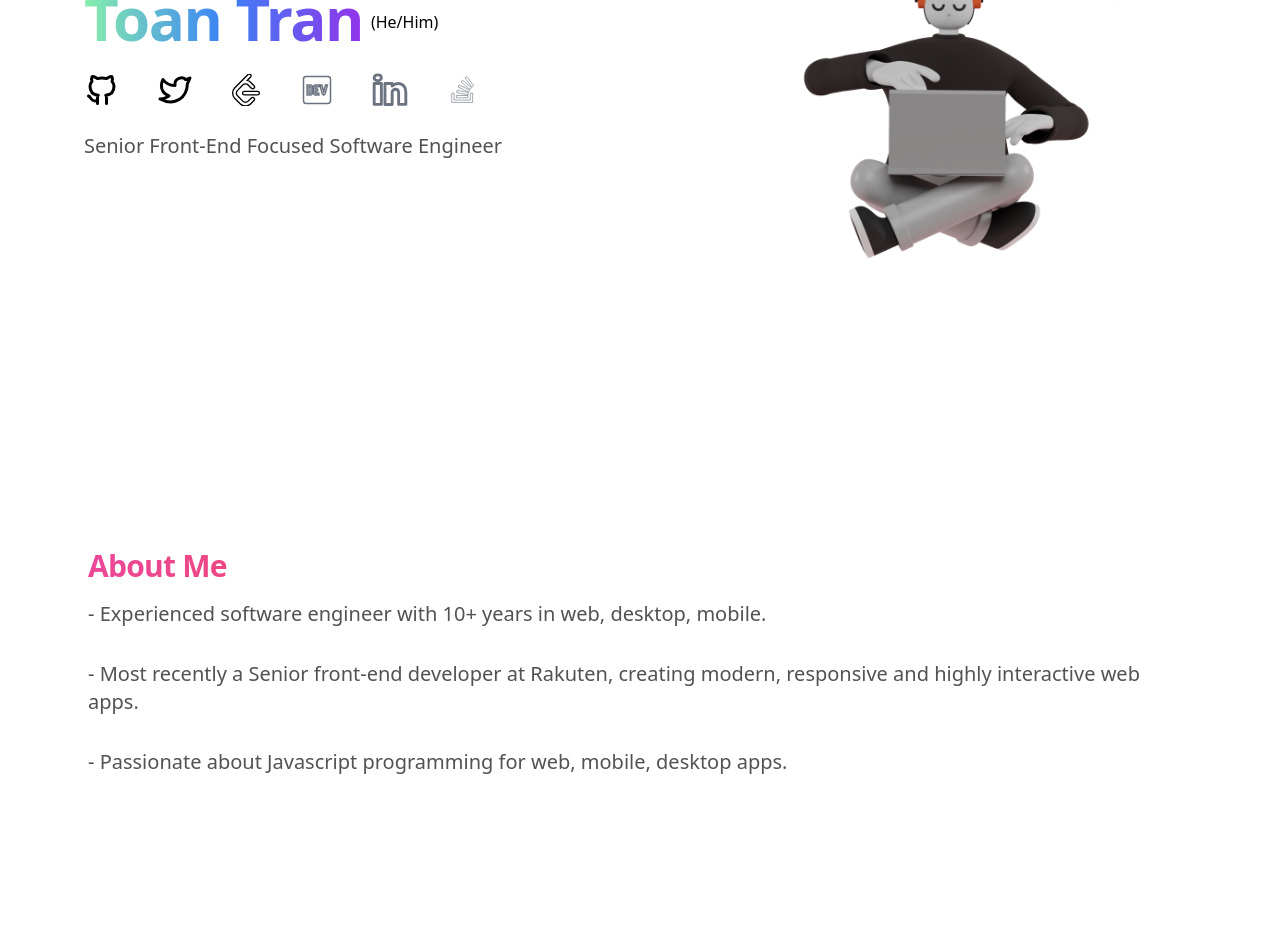
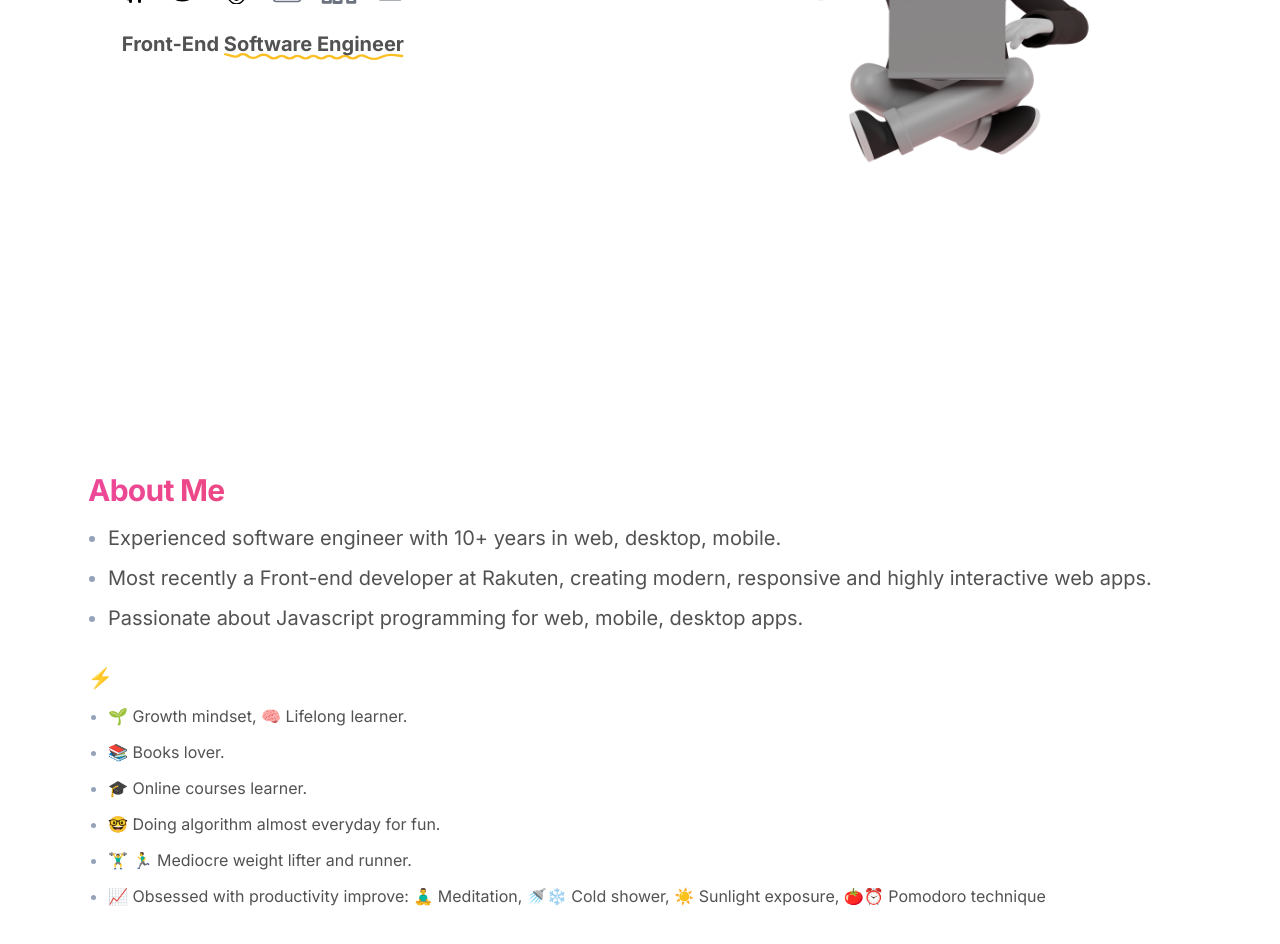
Before and after one commit to toantd90/portfolio, a Next.js app: page / in a window 1280 px wide. Shown: the part 400-1344 px from the top of the page. Built offline with nearby package versions, Linux system fonts and the light colour scheme.

Commit message:
Filled content for about me section

```diff
--- a/app/page.tsx
+++ b/app/page.tsx
@@ -1,11 +1,15 @@
+import { Inter } from "@next/font/google"
+
 import Hero from "../components/Hero"
-import About from '../components/About'
+import About from "../components/About"
+
+const inter = Inter({ subsets: ['latin'] })
 
 export default function Home() {
   return (
-    <>
+    <div className={inter.className}>
       <Hero />
       <About />
-    </>
+    </div>
   )
 }
--- a/components/About.tsx
+++ b/components/About.tsx
@@ -1,3 +1,18 @@
+const ABOUT_ME_CONTENTS = [
+  "Experienced software engineer with 10+ years in web, desktop, mobile.",
+  "Most recently a Front-end developer at Rakuten, creating modern, responsive and highly interactive web apps.",
+  "Passionate about Javascript programming for web, mobile, desktop apps.",
+]
+
+const FUN_FACTS = [
+  "🌱 Growth mindset, 🧠 Lifelong learner.",
+  "📚 Books lover.",
+  "🎓 Online courses learner.",
+  "🤓 Doing algorithm almost everyday for fun.",
+  "🏋️‍♂️ 🏃‍♂️ Mediocre weight lifter and runner.",
+  "📈 Obsessed with productivity improve: 🧘‍♂️ Meditation, 🚿❄️ Cold shower, ☀️ Sunlight exposure, 🍅⏰ Pomodoro technique"
+]
+
 const About = () => (
   <div
     id="about-me"
@@ -7,16 +22,27 @@ const About = () => (
       <h1 className="block bg-clip-text text-transparent font-bold text-2xl sm:text-3xl lg:text-3xl tracking-tight pb-4 bg-gradient-to-r from-pink-500 via-red-500 to-yellow-500">
         About Me
       </h1>
-      <p className="text-xl text-neutral-600 mb-8 dark:text-neutral-200">
-        - Experienced software engineer with 10+ years in web, desktop, mobile.
-      </p>
-      <p className="text-xl text-neutral-600 mb-8 dark:text-neutral-200">
-        - Most recently a Senior front-end developer at Rakuten, creating modern,
-        responsive and highly interactive web apps.
-      </p>
-      <p className="text-xl text-neutral-600 mb-8 dark:text-neutral-200">
-        - Passionate about Javascript programming for web, mobile, desktop apps.
-      </p>
+      <ul className="marker:text-slate-400 list-disc  pl-5 space-y-3 mb-8">
+        {ABOUT_ME_CONTENTS.map((content, index) => (
+          <li
+            key={`about-me-${index}`}
+            className="text-xl text-neutral-600 dark:text-neutral-200"
+          >
+            {content}
+          </li>
+        ))}
+      </ul>
+      <h2 className="text-xl mb-3">⚡ Fun fact</h2>
+      <ul className="marker:text-slate-400 list-disc  pl-5 space-y-3 mb-8">
+        {FUN_FACTS.map((fact, index) => (
+          <li
+            key={`about-me-fact-${index}`}
+            className="text-l text-neutral-600 dark:text-neutral-200"
+          >
+            {fact}
+          </li>
+        ))}
+      </ul>
     </div>
   </div>
 )
--- a/components/Hero.tsx
+++ b/components/Hero.tsx
@@ -1,11 +1,9 @@
 import Image from "next/image"
+import { Underline } from "./Icons"
 
 const Hero = () => (
-  <div className="mx-auto max-w-6xl px-5 py-32 mt-32 sm:pb-32 sm:pt-24 flex justify-between items-center">
-    <div>
-      <h3 className="text-2xl font-semibold text-neutral-600 dark:text-neutral-200">
-        Hi there, 👋 I&#39;m
-      </h3>
+  <div className="flex flex-col-reverse justify-between items-center  px-5 py-24 mx-auto max-w-6xl md:flex-row md:py-32 sm:pb-32 sm:pt-24 ">
+    <div className="flex justify-center flex-col place-items-center">
       <div className="flex place-items-center">
         <h1 className=" bg-gradient-to-r from-green-300 via-blue-500 to-purple-600 bg-clip-text text-transparent font-extrabold text-4xl sm:text-5xl lg:text-6xl tracking-tight text-left animate-text">
           Toan Tran
@@ -132,16 +130,15 @@ const Hero = () => (
           </a>
         </li>
       </ul>
-      <div>
-        <p
+        <strong
           id="patterns-headline"
-          className="text-xl text-neutral-600 mb-8 dark:text-neutral-200"
+          className="text-xl text-center text-neutral-600 mb-8 dark:text-neutral-200"
         >
-          Senior Front-End Focused Software Engineer
-        </p>
-      </div>
+          Front-End <span className="relative">Software Engineer <Underline className="absolute"/></span>
+        </strong>
     </div>
     <Image
+      className="mb-5"
       src="/images/joy-developer.png"
       alt="Picture of the author"
       width={500}
--- /dev/null
+++ b/components/Icons/Underline.tsx
@@ -0,0 +1,17 @@
+export default function Underline() {
+  return (
+    <svg
+      xmlns="http://www.w3.org/2000/svg"
+      fill="none"
+      viewBox="0 0 114 7"
+      preserveAspectRatio="none"
+      className="absolute stroke-amber-400 h-2 left-0 min-w-full -bottom-1 -z-10"
+    >
+      <path
+        stroke-linecap="round"
+        stroke-width="2"
+        d="M1 2l4.935 1.763c1.261.45 2.669.133 3.615-.813v0a3.464 3.464 0 014.9 0l.8.8a4.596 4.596 0 006.5 0v0a4.596 4.596 0 016.5 0l.75.75a3.536 3.536 0 005 0v0a3.536 3.536 0 015 0v0a3.536 3.536 0 005 0v0a3.536 3.536 0 015 0v0a3.536 3.536 0 005 0v0a3.536 3.536 0 015 0v0a3.536 3.536 0 005 0v0a3.536 3.536 0 015 0v0a3.536 3.536 0 005 0v0a3.536 3.536 0 015 0v0a3.536 3.536 0 005 0l.285-.285a3.938 3.938 0 014.872-.555l1.988 1.243A6.885 6.885 0 0098 5.157l2.454-1.291a11.712 11.712 0 017.49-1.17l4.555.804"
+      ></path>
+    </svg>
+  )
+}
--- a/components/Icons/index.tsx
+++ b/components/Icons/index.tsx
@@ -1,4 +1,5 @@
 import HamburgerIcon from "./Hamburger"
 import ArrowRightIcon from "./ArrowRight"
+import Underline from "./Underline"
 
-export { ArrowRightIcon, HamburgerIcon }
+export { ArrowRightIcon, HamburgerIcon, Underline }
--- a/package.json
+++ b/package.json
@@ -9,6 +9,7 @@
     "lint": "next lint"
   },
   "dependencies": {
+    "@next/font": "^13.3.0",
     "@types/node": "18.14.2",
     "@types/react": "18.0.28",
     "@types/react-dom": "18.0.11",
```
Also changed, not shown: 1 other file (tests, documents, lock files or other folders).
